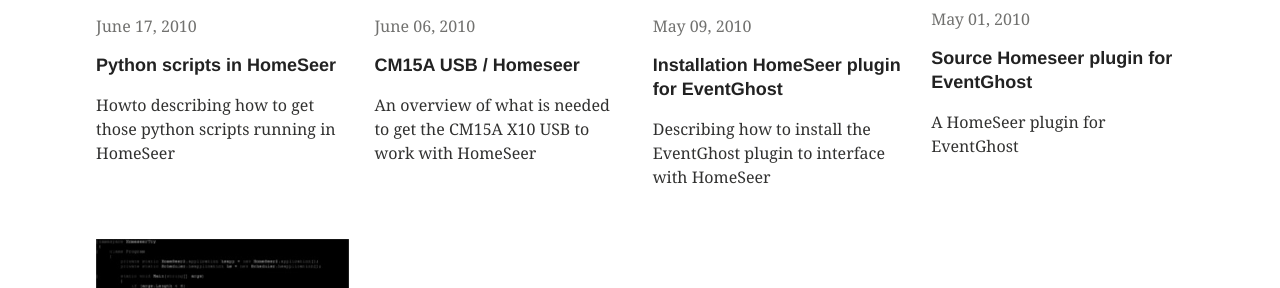
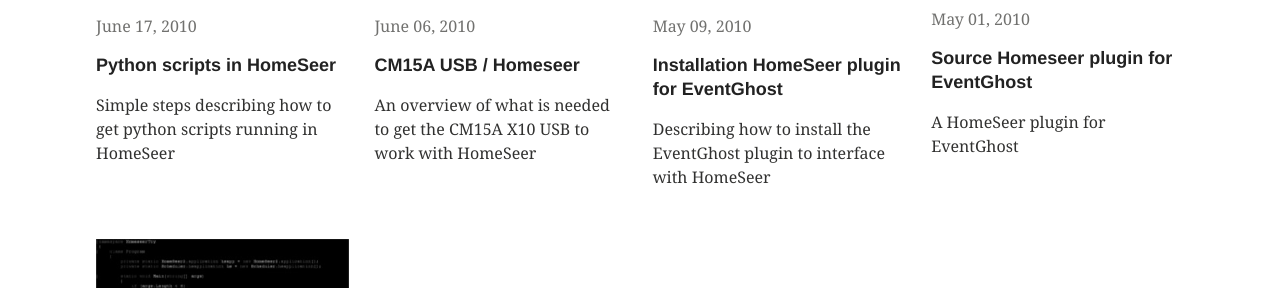
Before and after one commit to ihomeautomate/ihomeautomate.github.io, a Jekyll site: the page built from index.md, in a window 1280 px wide. Shown: the part 701-989 px from the top of the page. Built offline with Jekyll 4.4.1, drawn with Linux system fonts in a browser that asks for light colours.

Commit message:
Another post migrated

```diff
--- a/_posts/2010-06-17-python-scripts-in-homeseer.md
+++ b/_posts/2010-06-17-python-scripts-in-homeseer.md
@@ -1,7 +1,7 @@
 ---
 title: Python scripts in HomeSeer
 author: iHomeAutomate
-excerpt: 'Howto describing how to get those python scripts running in HomeSeer'
+excerpt: 'Simple steps describing how to get python scripts running in HomeSeer'
 layout: article
 permalink: /2010/06/17/python-scripts-in-homeseer/
 image:
```
